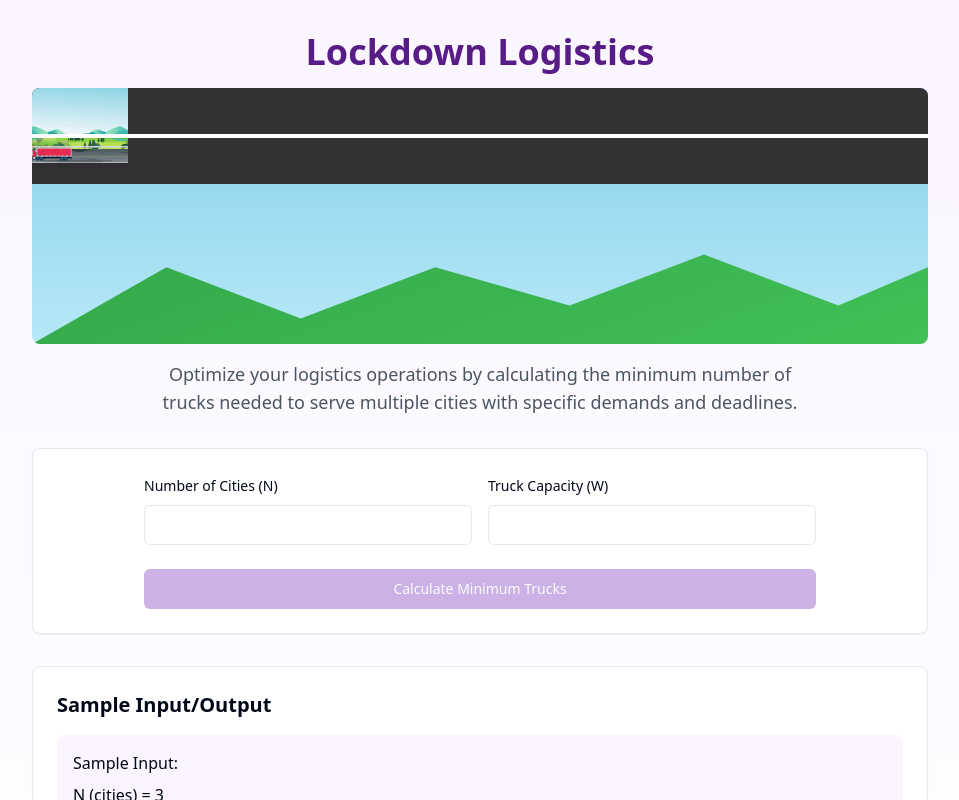
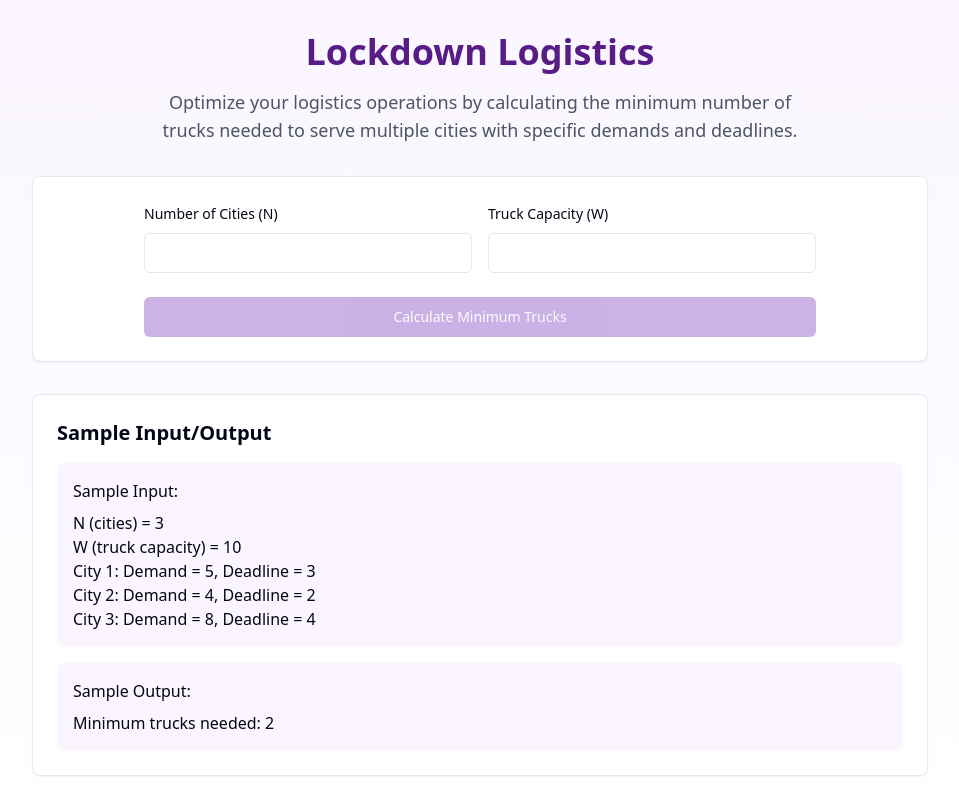
Before and after one commit to Shivam-yugen/truck-tango-logistics-ui, a React (Vite) app: page / in a window 1280 px wide. Shown: the top 800 px of the page, without its empty margins (160-1119 px from the left). Built offline with nearby package versions, Linux system fonts and the light colour scheme.

Commit message:
Reverted to commit 7d4379c3976d7912aeb1f48913446c6aa303d561

```diff
--- a/src/index.css
+++ b/src/index.css
@@ -1,3 +1,4 @@
+
 @tailwind base;
 @tailwind components;
 @tailwind utilities;
@@ -59,101 +60,3 @@
 .animate-fade-in {
   animation: fade-in 0.3s ease-out forwards;
 }
-
-@keyframes truck-move {
-  0% {
-    transform: translateX(-100%);
-  }
-  100% {
-    transform: translateX(100%);
-  }
-}
-
-.animate-truck {
-  animation: truck-move 15s infinite linear;
-}
-
-.animate-truck-2 {
-  animation: truck-move 4s infinite linear;
-  animation-delay: 1.3s;
-}
-
-.animate-truck-3 {
-  animation: truck-move 4s infinite linear;
-  animation-delay: 2.6s;
-}
-
-.scenic-road {
-  background: linear-gradient(180deg, #87CEEB 0%, #B7E9F7 100%);
-  position: relative;
-}
-
-.mountains {
-  background: linear-gradient(160deg, #2F9E44 0%, #40C057 100%);
-  clip-path: polygon(
-    0% 100%,
-    15% 70%,
-    30% 90%,
-    45% 70%,
-    60% 85%,
-    75% 65%,
-    90% 85%,
-    100% 70%,
-    100% 100%
-  );
-}
-
-.trees {
-  background-image: repeating-linear-gradient(
-    90deg,
-    transparent 0,
-    transparent 40px,
-    #2B7A4B 40px,
-    #2B7A4B 45px
-  );
-  height: 30px;
-  bottom: 24px;
-  position: absolute;
-  width: 100%;
-  opacity: 0.7;
-}
-
-.road {
-  background: #333333;
-  position: relative;
-  overflow: hidden;
-}
-
-.road::after {
-  content: '';
-  position: absolute;
-  top: 50%;
-  left: 0;
-  right: 0;
-  height: 4px;
-  background: #ffffff;
-  transform: translateY(-50%);
-  background-image: linear-gradient(to right, #ffffff 50%, transparent 50%);
-  background-size: 20px 100%;
-  animation: moveRoad 1s linear infinite;
-}
-
-.guard-rail {
-  position: absolute;
-  top: -4px;
-  left: 0;
-  right: 0;
-  height: 4px;
-  background-image: repeating-linear-gradient(
-    90deg,
-    #888 0px,
-    #888 30px,
-    #666 30px,
-    #666 60px
-  );
-}
-
-@keyframes moveRoad {
-  from { background-position: 0 0; }
-  to { background-position: 20px 0; }
-}
--- a/src/pages/Index.tsx
+++ b/src/pages/Index.tsx
@@ -8,20 +8,6 @@ const Index = () => {
       <div className="max-w-4xl mx-auto space-y-8">
         <div className="text-center space-y-4">
           <h1 className="text-4xl font-bold text-purple-900">Lockdown Logistics</h1>
-          <div className="flex flex-col items-center">
-            <div className="w-full h-64 relative scenic-road rounded-lg overflow-hidden">
-              <div className="mountains absolute inset-0"></div>
-              <div className="trees absolute inset-0"></div>
-              <div className="road absolute bottom-0 w-full h-24">
-                <div className="guard-rail"></div>
-                <img
-                  src="/lovable-uploads/ab61a702-915f-45cb-85a0-97cca203dab4.png"
-                  alt="Truck on scenic road"
-                  className="w-32 absolute bottom-4 animate-truck"
-                />
-              </div>
-            </div>
-          </div>
           <p className="text-lg text-gray-600 max-w-2xl mx-auto">
             Optimize your logistics operations by calculating the minimum number of trucks needed to serve multiple cities with specific demands and deadlines.
           </p>
```
Also changed, not shown: public/lovable-uploads/ab61a702-915f-45cb-85a0-97cca203dab4.png (deleted).
